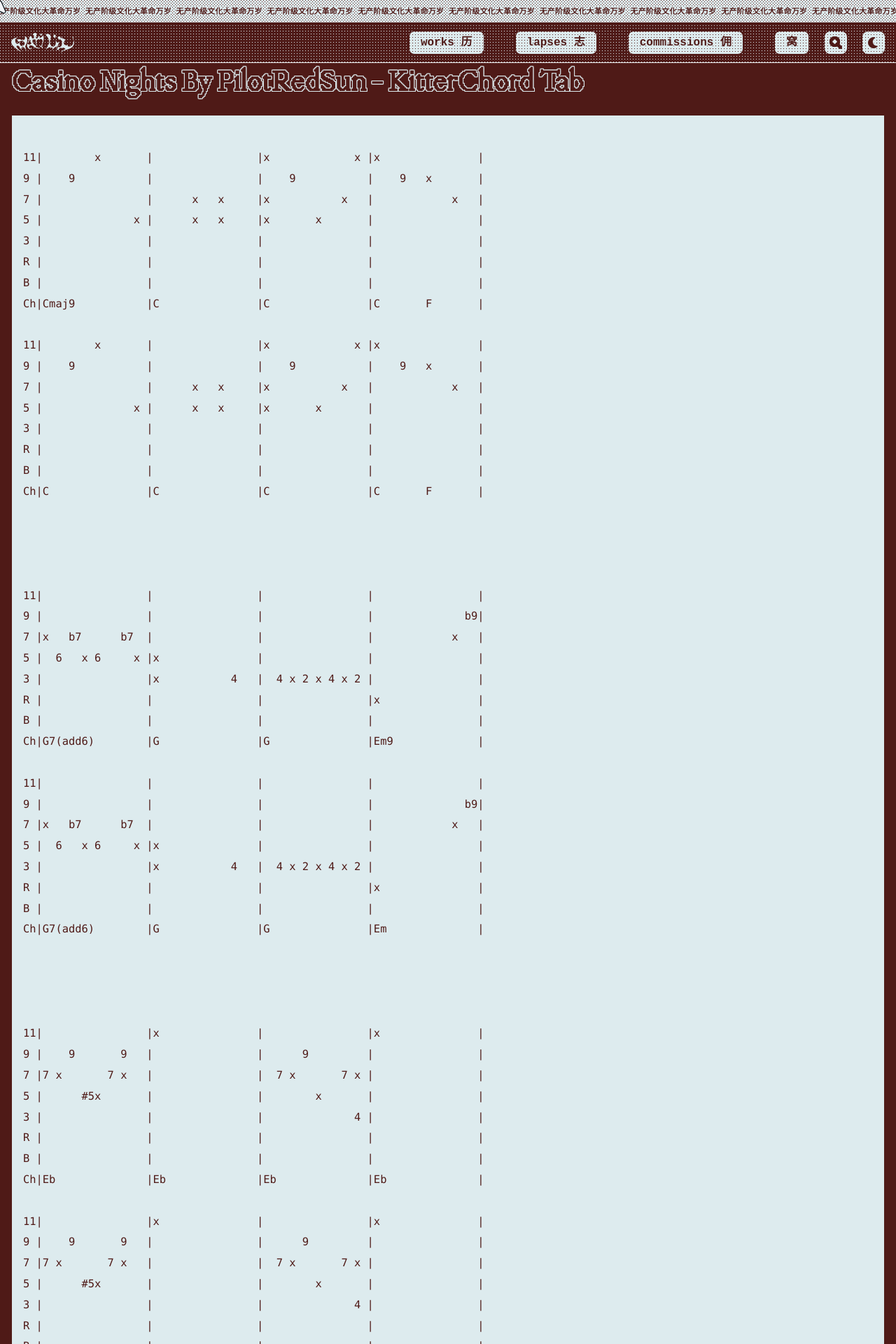
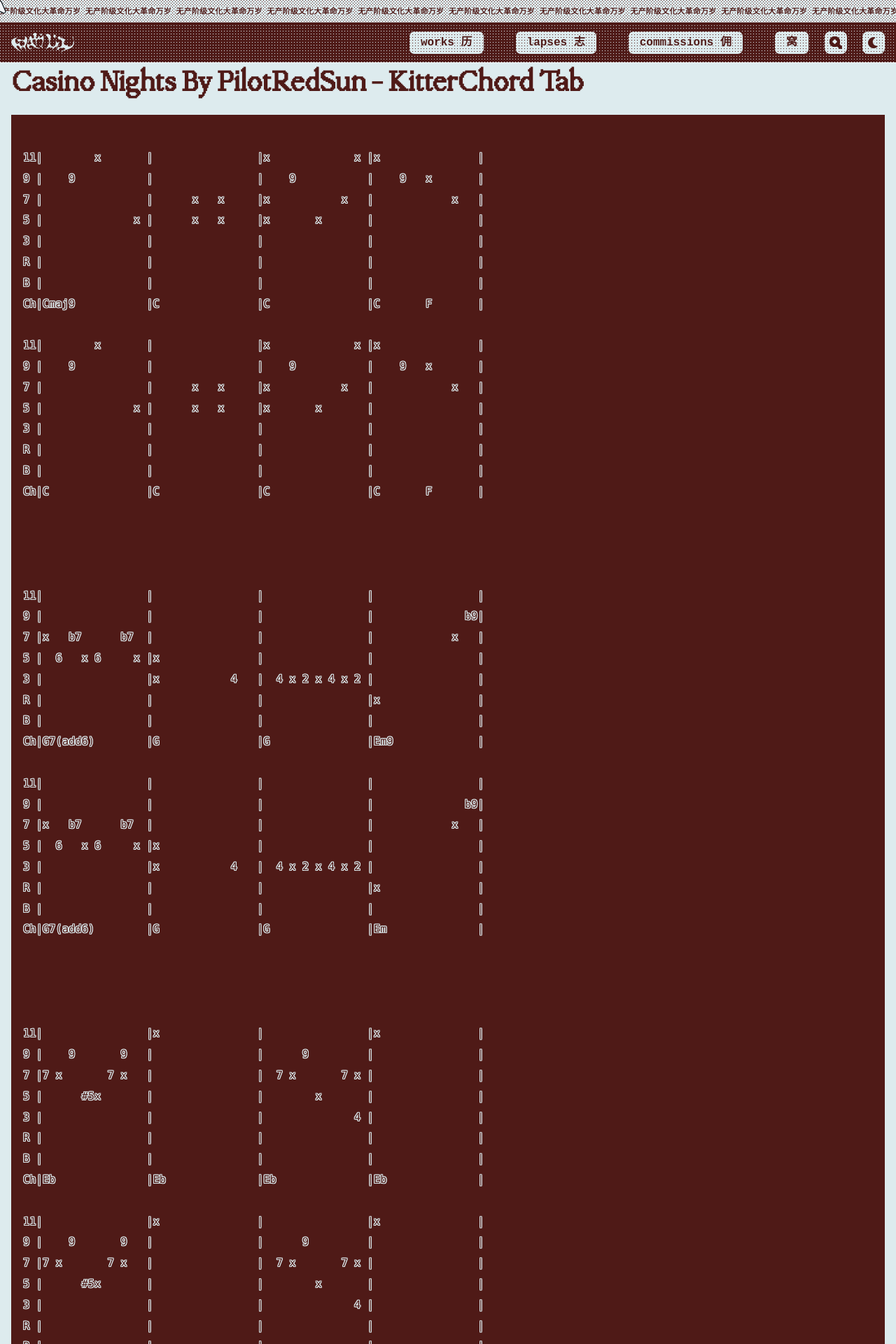
Before and after one commit to cryotato/cryotato.github.io, a Jekyll site: the page built from _pages/casinonights.md, in a window 1280 px wide. Shown: the top 1920 px of the page at 70% size. Built offline with Jekyll 4.4.1, drawn with Linux system fonts in a browser that asks for light colours; cached includes are drawn as plain includes; some web fonts are replaced; a script that is not in the unit is left out.

Commit message:
Update main.scss

```diff
--- a/assets/css/main.scss
+++ b/assets/css/main.scss
@@ -91,8 +91,8 @@
    ========================================================================== */
 
 body {
-  background: var(--bg-8) !important;
-  color: var(--light) !important;
+  background: var(--bg-0) !important;
+  color: var(--dark) !important;
   font-family: monospace, "Fairfax HD";
   font-size: 16px;
   font-size-adjust: from-font;
@@ -144,12 +144,12 @@
 
 pre {
   font-family: monospace, "Fairfax HD"; // <<< CHANGED font stack
-  background: var(--bg-0);
+  background: var(--bg-8);
   border: var(--border-standard); // Uses the new 1px border
   padding: 1em;
   color: var(--dark) !important;
   text-shadow: var(--l-shadow) !important;
-  font-size: 16px !important; /* Prevents the container from shrinking */
+    font-size: 16px !important; /* Prevents the container from shrinking */
   overflow-x: auto;
 }
 
```
